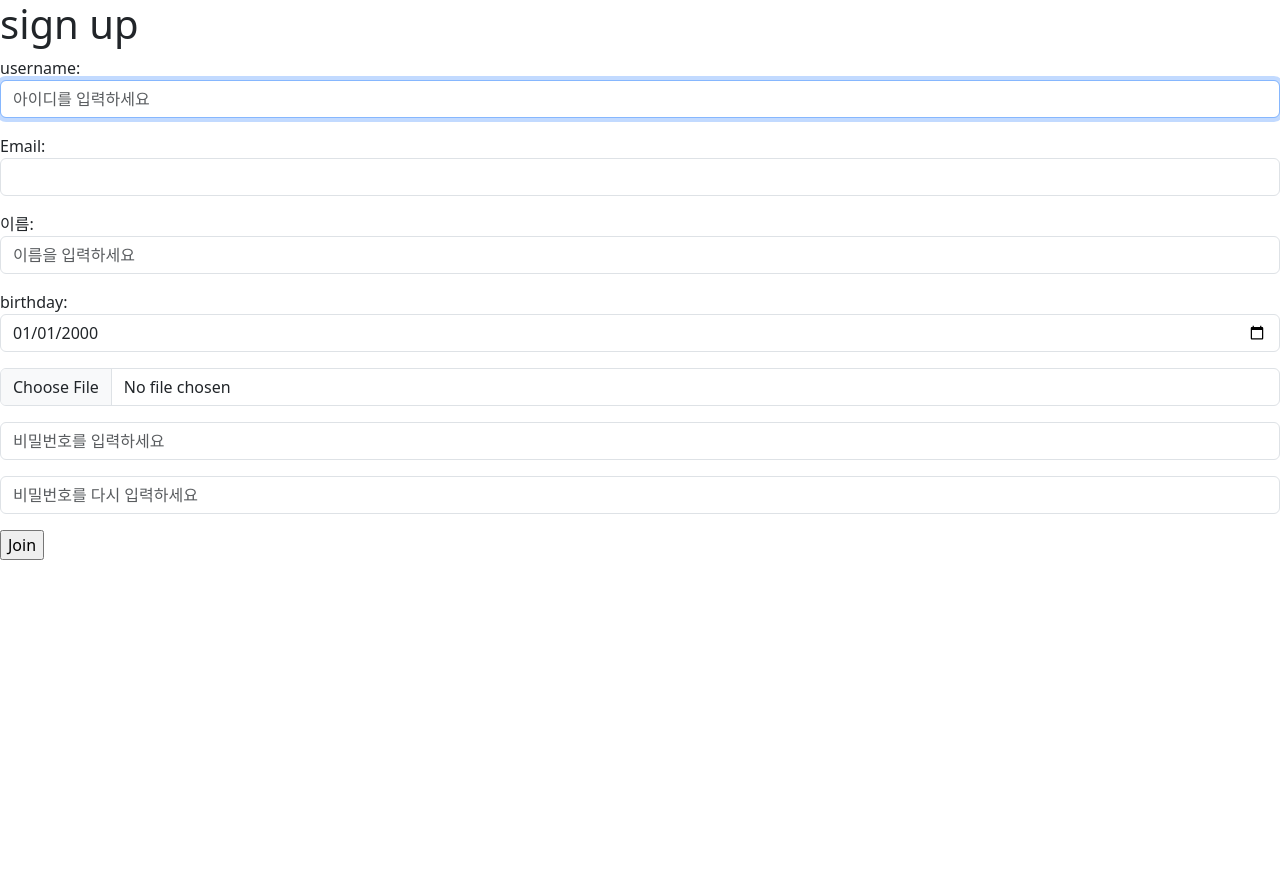
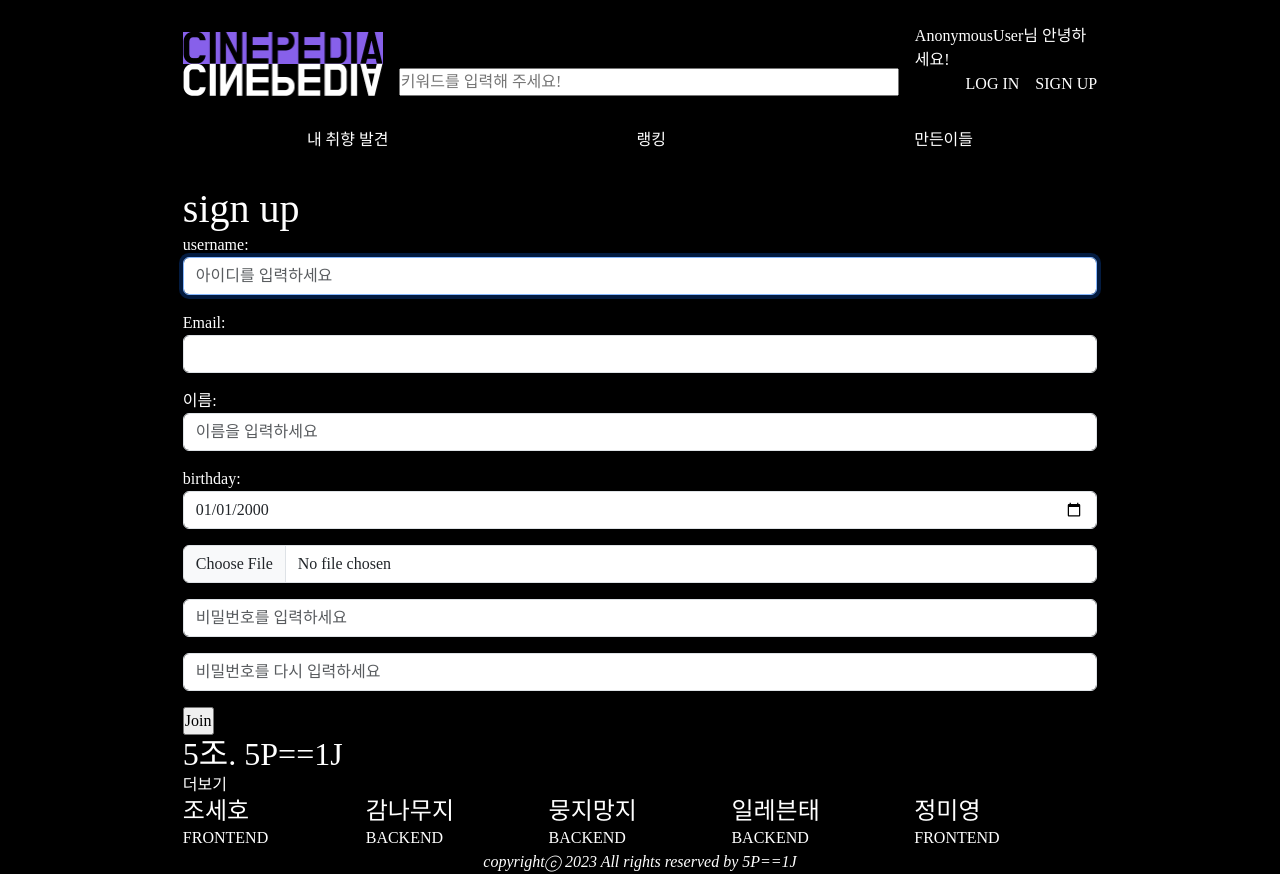
Before and after one commit to seho1278/5P1J, a Django app: page /accounts/signup/ in a window 1280 px wide. Before the commit the page ends 560 px from the top, so only its background shows below. Run offline with Django 3.2, Linux system fonts and the light colour scheme; parts of the project's set-up code (start-up, migrations or seed data) failed here and were passed over.

Commit message:
[ADD]base_layout

```diff
--- a/accounts/urls.py
+++ b/accounts/urls.py
@@ -13,4 +13,5 @@ urlpatterns = [
     path('password/', views.change_password, name='change_password'),
     path('profile/<username>/', views.profile, name='profile'),
     path('follow/<int:user_pk>/', views.follow, name='follow'),
+    path('about_us/', views.about_us, name="about_us"),
 ]
--- a/accounts/views.py
+++ b/accounts/views.py
@@ -102,3 +102,6 @@ def follow(request, user_pk):
         else:
             person.followers.add(me)
     return redirect('accounts:profile', person.username)
+
+def about_us(request):
+    return render(request, 'accounts/about_us.html')
--- a/movies/templates/movies/index.html
+++ b/movies/templates/movies/index.html
@@ -17,7 +17,7 @@
             </div>
         </div>
         <div class="movie-info">
-            <div class="d-flex justify-content-between mb-1 px-1">
+          <div class="d-flex justify-content-between mb-1 px-1">
             <p class="title">{{ movie.title }}</p>
             <span class="rating"><i class="bi bi-star-fill"></i>{{ movie.rating }}</span>
             </div>
@@ -27,7 +27,7 @@
             <p>{{movie.category}}</p>
             <p>{{genre_dicts}}</p>
 
-            </div>
+          </div>
         </div>
         </a>
     </article>
--- a/movies/views.py
+++ b/movies/views.py
@@ -119,7 +119,7 @@ def index(request):
 
         genre_response = requests.get(genre_url, params=params)
         genre_data = genre_response.json()
-        pprint.pprint(genre_data)
+        # pprint.pprint(genre_data)
         genre = sorted(genre_data['results'], key=lambda x:x['vote_average'], reverse=True)
         genre_movie_list.append(genre)
 
--- /dev/null
+++ b/static/css/base.css
@@ -0,0 +1,106 @@
+
+
+body {
+  font-family: 'NanumSquareAcb';
+    display: grid;
+    grid-template-rows: auto auto minmax(0, 1fr) auto auto auto;
+    grid-template-columns: repeat(7, 1fr);
+    grid-template-areas:
+    "header header header header header header header"
+    ". main main main main main ."
+    ". main main main main main ."
+    ". main main main main main ."
+    ". main main main main main ."
+    "footer footer footer footer footer footer footer";
+  color: #fff;
+  background-color: #000;
+}
+
+header.item {
+  grid-area: header;
+  background-color: rgba(0, 0, 0, .5);
+}
+main.item {
+  grid-area: main;
+}
+footer.item {
+  grid-area: footer;
+}
+
+
+.mobile--header--wrap {
+  display: none;
+}
+/* header */
+.header--container {
+  display: grid;
+  grid-template-columns: repeat(7, 1fr);
+  grid-template-areas:
+    " . header header header header header ."
+  ;
+  height: auto;
+}
+.header--wrap {
+  grid-area: header;
+}
+.header--list {
+  display: flex;
+  justify-content: space-between;
+}
+.header--logo--wrap {
+  margin-top: 2rem;
+}
+.header--logo--image {
+  width: 200px;
+}
+.header--search--login--wrap {
+  display: flex;
+  align-items: flex-end;
+}
+.header--search--wrap {
+  display: flex;
+  align-items: flex-end;
+  margin: 0 1rem;
+}
+.header--search--wrap > form > input {
+  width: 500px;
+}
+.header--login--wrap{
+  display: flex;
+  justify-content: flex-end;
+}
+.header--login--wrap > div {
+  margin-left: 1rem;
+}
+.header--nav--list {
+  display: flex;
+  justify-content: space-around;
+  margin: 2rem 0;
+}
+.header--nav--list li.item {
+  border-bottom: 1px solid #000;
+}
+.header--nav--list li.item:hover {
+  border-bottom: 1px solid #fff;
+}
+/* footer */
+.footer--wrap{
+  display: grid;
+  grid-template-columns: repeat(7, 1fr);
+  grid-template-areas:
+    " . footer footer footer footer footer ."
+  ;
+  height: auto;
+}
+.footer--team--wrap {
+  grid-area: footer;
+}
+.footer--list--wrap {
+  display: grid;
+  grid-template-rows: repeat(1, 1fr);
+  grid-template-columns: repeat(5, 1fr);
+}
+.footer--copyright--wrap {
+  display: flex;
+  justify-content: center;
+}
--- /dev/null
+++ b/static/css/common.css
@@ -0,0 +1,18 @@
+
+* {
+  margin: 0;
+  padding: 0;
+  box-sizing: border-box;
+}
+a {
+    color: inherit;
+text-decoration: none;
+}
+ul, ol {
+  list-style: none;
+  margin: 0;
+  padding: 0;
+}
+h1, h2, h3, h4, h5, h6 {
+  margin: 0;
+}
--- a/templates/base.html
+++ b/templates/base.html
@@ -1,24 +1,129 @@
 <!DOCTYPE html>
+{% load static %}
 <html lang="en">
 <head>
   <meta charset="UTF-8">
   <meta http-equiv="X-UA-Compatible" content="IE=edge">
   <meta name="viewport" content="width=device-width, initial-scale=1.0">
+  <link href="https://cdn.jsdelivr.net/npm/bootstrap@5.3.0-alpha3/dist/css/bootstrap.min.css" rel="stylesheet" integrity="sha384-KK94CHFLLe+nY2dmCWGMq91rCGa5gtU4mk92HdvYe+M/SXH301p5ILy+dN9+nJOZ" crossorigin="anonymous">
+  <link rel="shortcut icon" type="image/x-icon" href="{% static 'img/cinepedia_favicon_01_purple.png' %}">
+  <link rel="stylesheet" href="{% static 'css/common.css' %}">
+  <link rel="stylesheet" href="{% static 'css/base.css' %}">
   <title>
     {% block title %}
     {% endblock title %}
   </title>
-  <link href="https://cdn.jsdelivr.net/npm/bootstrap@5.3.0-alpha3/dist/css/bootstrap.min.css" rel="stylesheet" integrity="sha384-KK94CHFLLe+nY2dmCWGMq91rCGa5gtU4mk92HdvYe+M/SXH301p5ILy+dN9+nJOZ" crossorigin="anonymous">
+  <style>
+  </style>
   {% block style %}
   {% endblock style %}
 </head>
 <body>
-  <main>
+  <header class="item">
+    <div class="header--container">
+      <div class="header--wrap">
+        <div class="header--list">
+          <div class="header--logo--wrap">
+            <img class="header--logo--image" src="{% static 'img/cinepedia_logo_01_purple.png' %}" alt="cinepedia_logo">
+          </div>
+          <div class="header--search--wrap">
+            <form action="#" method="POST">
+              {% csrf_token %}
+              <input type="search" placeholder="키워드를 입력해 주세요!">
+            </form>
+          </div>
+          <div class="header--search--login--wrap">
+            <div class="">
+              <div>
+                {{ user }}님 안녕하세요!
+              </div>
+              <div class="header--login--wrap">
+                <div>
+                  LOG IN
+                </div>
+                <div>
+                  SIGN UP
+                </div>
+              </div>
+            </div>
+          </div>
+        </div>
+        <nav class="header--nav--wrap">
+          <ul class="header--nav--list">
+            <li class="item">내 취향 발견</li>
+            <li class="item">랭킹</li>
+            <li class="item">만든이들</li>
+          </ul>
+        </nav>
+      </div>
+    </div>
+    <div class="mobile--header--wrap">
+      <div>
+        <img src="#" alt="mini_logo">
+      </div>
+      <div>
+        <p>검색</p>
+      </div>
+      <div>
+        <img src="#" alt="마이페이지 이미지">
+        <p>{{ user }}</p>
+      </div>
+    </div>
+  </header>
+
+  <main class="item">
     {% block content %}
     {% endblock content %}
   </main>
   {% block script %}
   {% endblock script %}
+
+  <footer class="item">
+    <div class="footer--wrap">
+      <div class="footer--team--wrap">
+        <div class="footer--title--wrap">
+          <h2>5조. 5P==1J</h2>
+          <a href="{% url 'accounts:about_us' %}">더보기</a>
+        </div>
+        <div class="footer--list--wrap">
+          <section>
+            <h4>조세호</h4>
+            <ul>
+              <li>FRONTEND</li>
+            </ul>
+          </section>
+          <section>
+            <h4>감나무지</h4>
+            <ul>
+              <li>BACKEND</li>
+            </ul>
+          </section>
+          <section>
+            <h4>뭉지망지</h4>
+            <ul>
+              <li>BACKEND</li>
+            </ul>
+          </section>
+          <section>
+            <h4>일레븐태</h4>
+            <ul>
+              <li>BACKEND</li>
+            </ul>
+          </section>
+          <section>
+            <h4>정미영</h4>
+            <ul>
+              <li>FRONTEND</li>
+            </ul>
+          </section>
+        </div>
+        <div class="footer--copyright--wrap">
+          <i class="footer--copyright">copyrightⓒ 2023 All rights reserved by 5P==1J</i>
+        </div>
+      </div>
+    </div>
+  </footer>
+
   <script src="https://cdn.jsdelivr.net/npm/bootstrap@5.3.0-alpha3/dist/js/bootstrap.bundle.min.js" integrity="sha384-ENjdO4Dr2bkBIFxQpeoTz1HIcje39Wm4jDKdf19U8gI4ddQ3GYNS7NTKfAdVQSZe" crossorigin="anonymous"></script>
 </body>
 </html>
```
Also changed, not shown: accounts/templates/accounts/about_us.html (added, +62 -0 lines), requirements.txt (+9 -0 lines), movies/migrations/0004_auto_20230510_0756.py (added), static/css/about_us.css (added), static/img/cinepedia_favicon_01_purple.png (added), static/img/cinepedia_logo_01_purple.png (added).
